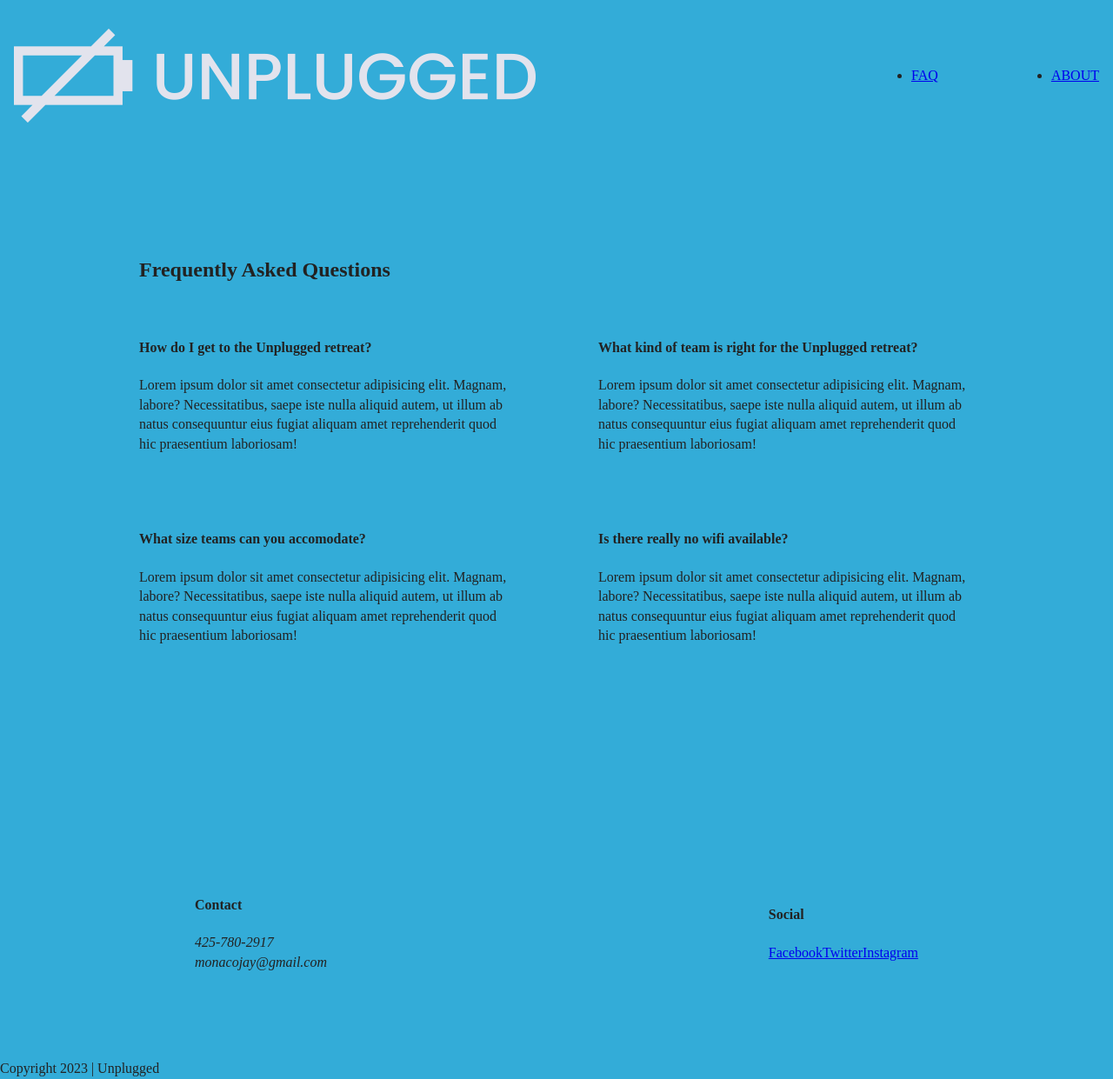
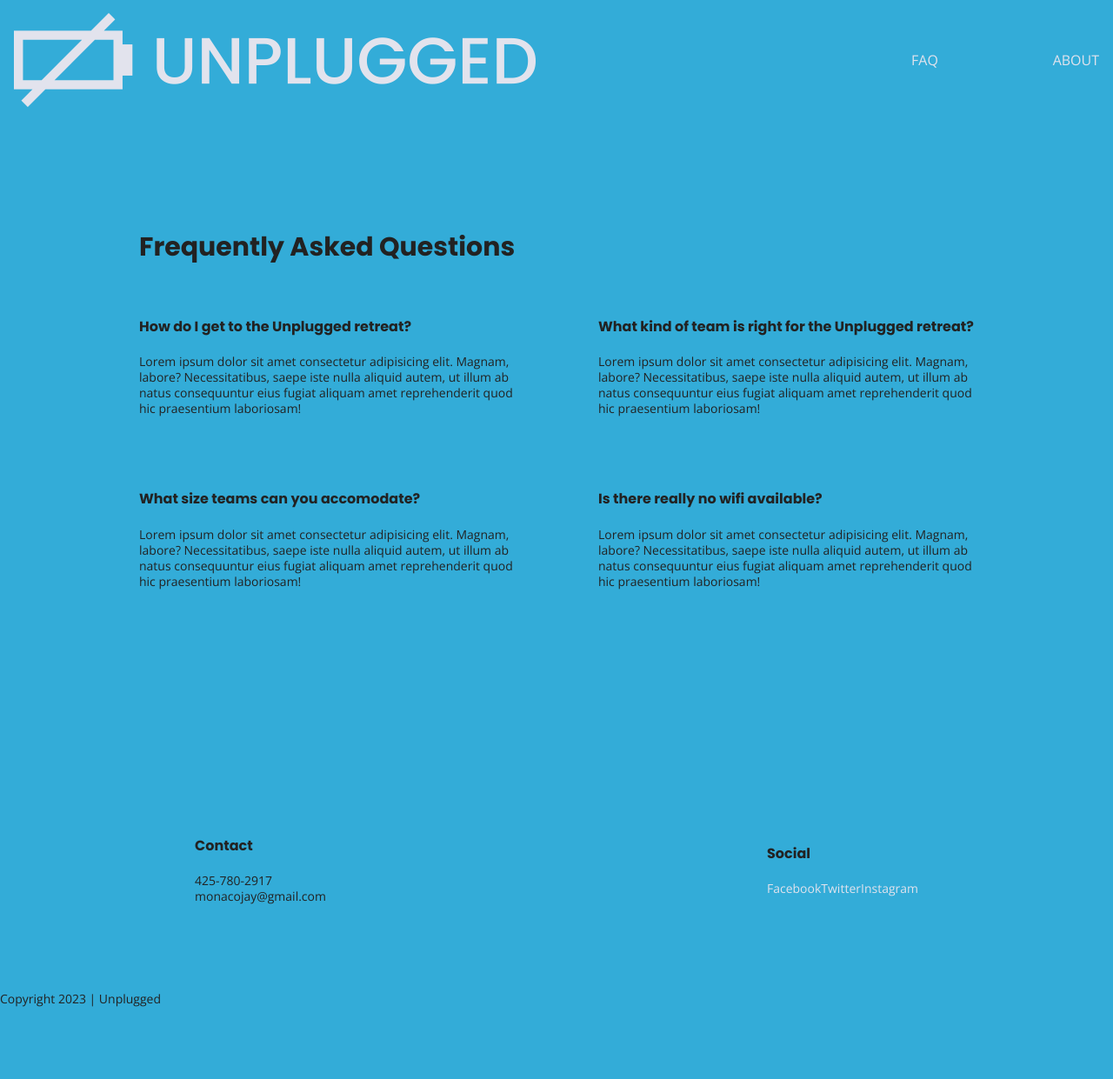
Before and after one commit to monacojay/unplugged-site, a website: page faq/index.html in a window 1280 px wide. Shown: the whole page at 87% size. After the commit the page ends 1158 px from the top, so only its background shows below. Drawn offline with nearby package versions, Linux system fonts and the light colour scheme.

Commit message:
more css

```diff
--- a/css/main.css
+++ b/css/main.css
@@ -93,12 +93,51 @@ textarea {
    Author's custom styles
    ========================================================================== */
 
+/* Global Styles */
+
+html {
+  font-size: 16px;
+}
+
+body {
+  font-family: 'Open Sans', sans-serif;
+  font-size: 1em;
+}
+
+ul, ol {
+  list-style-type: none;
+}
+
+a {
+  color: #e2e3ed;
+  text-decoration: none;
+}
+
+h2 {
+  font-family: 'Poppins', sans-serif;
+  font-size: 1.875em;
+}
+
+h3, h4 {
+  font-family: 'Poppins', sans-serif;
+  margin: 20px 0;
+}
+
+p {
+  font-size: .875em;
+  line-height: 1.285;
+}
+
+address {
+  font-style: normal;
+}
+
 .content-wrapper {
   width: 90%;
-  margin: 15% 0;
+  margin: 50% 0;
 }
 
-/* -- Header and Footer -- */
+/* Header and Footer */
 
 header, footer {
   display: flex;
@@ -108,7 +147,7 @@ header, footer {
 }
 
 header {
-  padding: 15px;
+  padding: 15px 0px;
 }
 
 header .content-wrapper {
@@ -122,7 +161,7 @@ header .content-wrapper {
 .header-divider {
   width: 100%;
   height: 1px;
-  margin: 0;
+  margin: 10px 0 20px 0;
 }
 
 header nav {
@@ -132,7 +171,6 @@ header nav {
   flex-flow: row wrap;
   width: 60%;
 }
-
 
 header nav ul {
   display: flex;
@@ -150,7 +188,7 @@ footer p {
 
 footer .content-wrapper {
   width: 55%;
-  margin: 50px;
+  margin: 50px 0;
 }
 
 footer .contact {
@@ -159,7 +197,7 @@ footer .contact {
 
 footer .social-icons {
   display: flex;
-  justify-content: center;
+  justify-content: space-around;
   align-items: center;
 }
 
@@ -420,10 +458,9 @@ aside {
   }
 
   .features .features-item-description {
-    width: 50%;
+    width: 62%;
   }
 
-  /* Reviews */
   .reviews article {
     display: flex;
     justify-content:space-between;
@@ -493,6 +530,10 @@ aside {
 @media only screen and (min-width: 1200px) {
 
   /* Global Styles */
+header {
+  padding: 15px 0;
+}
+
   .content-wrapper {
     max-width: 960px;
   }
@@ -518,7 +559,7 @@ aside {
   }
 
   features article {
-    flex-basis: 335;
+    flex-basis: 33%;
   }
 
   /* Reviews */
--- a/faq/index.html
+++ b/faq/index.html
@@ -3,7 +3,7 @@
 
 <head>
   <meta charset="utf-8">
-  <title>FAQ</title>
+  <title>Unplugged / FAQ</title>
   <meta name="description" content="">
   <meta name="viewport" content="width=device-width, initial-scale=1">
 
@@ -18,6 +18,9 @@
 
   <link rel="stylesheet" href="../css/normalize.css">
   <link rel="stylesheet" href="../css/main.css">
+
+  <!-- Fonts -->
+  <link href="https://fonts.googleapis.com/css?family=Open+Sans:400,700|Poppins:500,700" rel="stylesheet">
 
   <meta name="theme-color" content="#fafafa">
 </head>
```
Also changed, not shown: about/index.html (+4 -1 lines), index.html (+4 -1 lines).
